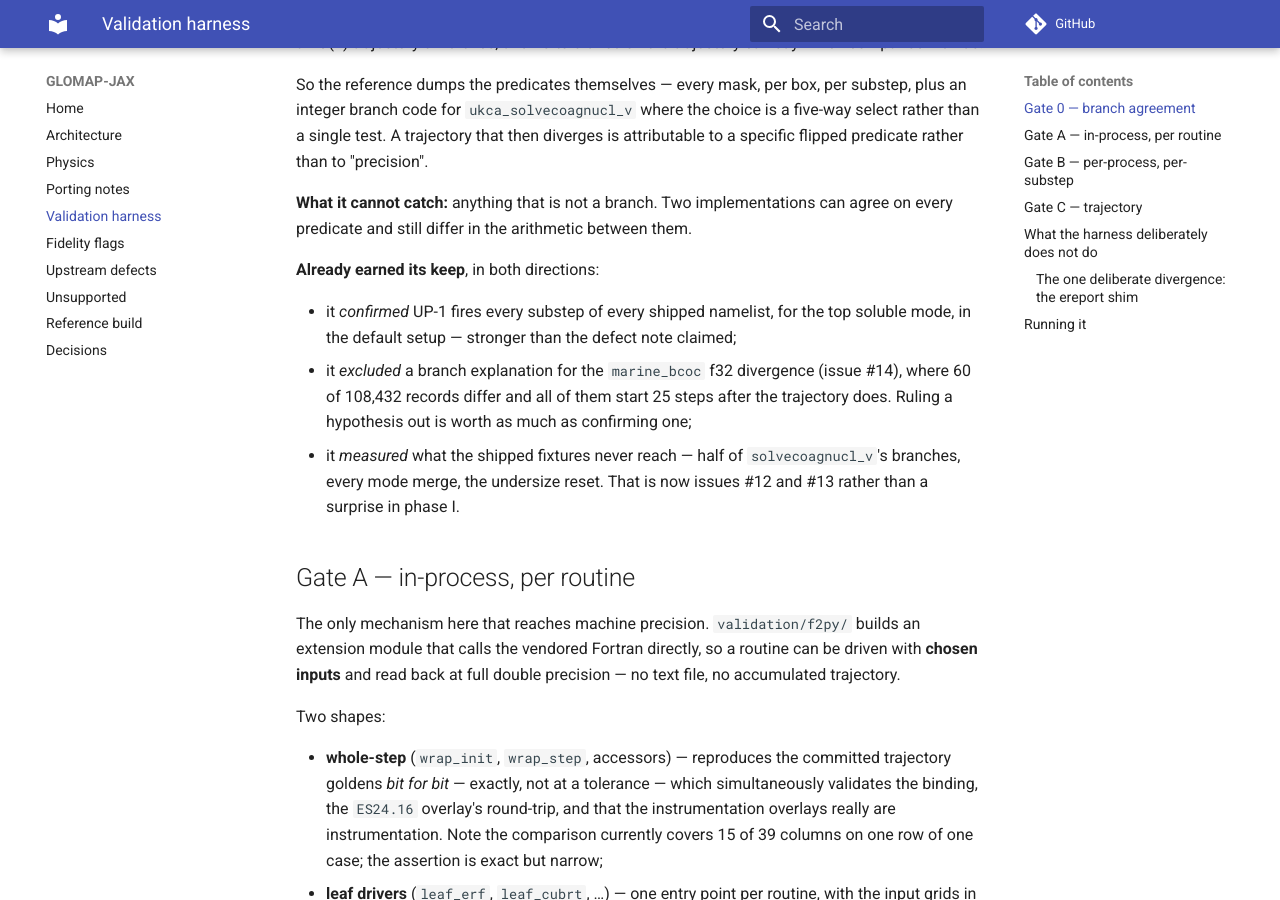
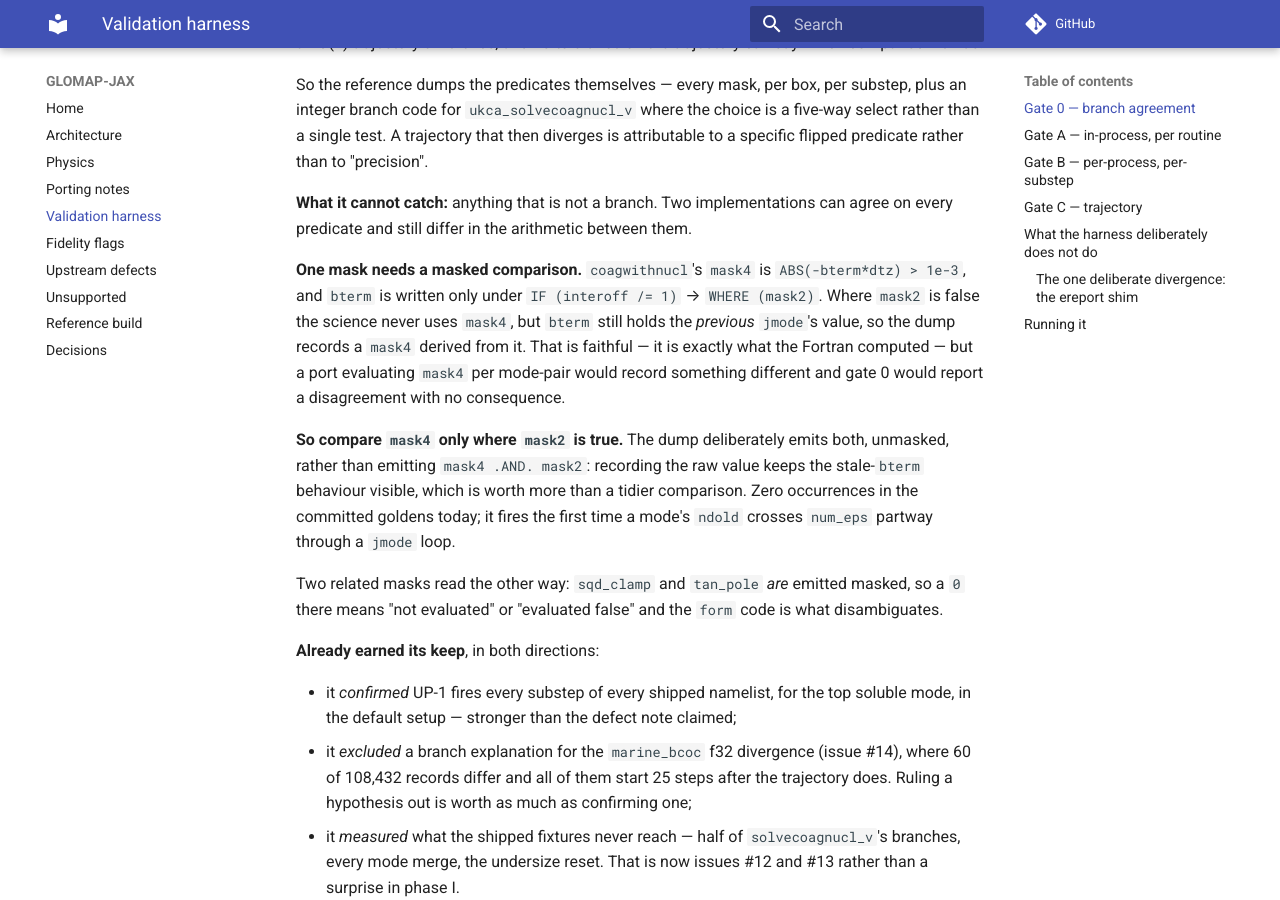
Before and after one commit to reflective-org/GLOMAP-JAX, an MkDocs documentation site: the page built from docs/harness.md, in a window 1280 px wide and 900 px high, scrolled down 824 px. Built offline with MkDocs 1.6.1 and Material for MkDocs 9.7.7, drawn with Linux system fonts in a browser that asks for light colours; comment, search, counter and statistics services are not loaded.

Commit message:
Close the additivity gate's two evasions, and the shimmed binary
The additivity gate is what permits overlays to instrument Crown Copyright
UKCA at all, so a hole in it is a hole in the whole arrangement. The phase B
review found two.

It keyed on the +++ path verbatim, so `+++ b/src/box/../ukca/ukca_conden.F90`
-- which `patch -p1` applies to src/ukca/ -- did not match `/src\/ukca\//`
and every removal in that hunk was invisible. And a file deletion puts
/dev/null on +++ with the UKCA path on ---, which was never inspected. Now
both lines are read and the path is normalised first. Verified with a
hand-made evading patch, which is now rejected by name.

Separately: stage 1 of build_f2py.sh links its own glomap_box, and on a
rebuild make finds the shimmed ereport_mod.o newer than its source, skips
it, and relinks the executable with the shim inside. That left a runnable
box model in the tree that prints "UKCA ERROR (shim, not fatal)" and writes
a complete CSV anyway -- indistinguishable at a glance from
fortran/bin/glomap_box, and nothing said not to run it. The script now
deletes it and a test asserts it stays gone.

Also documents a comparison caveat the review surfaced: coagwithnucl's
mask4 is derived from a bterm that is stale wherever mask2 is false, so it
must be compared only where mask2 is true. The dump deliberately keeps
emitting both unmasked -- recording the raw value keeps the stale-bterm
behaviour visible, which is worth more than a tidier comparison.

Co-Authored-By: Claude Opus 5 (1M context) <noreply@anthropic.com>
Claude-Session: https://claude.ai/code/session_01FG1oy8ih5kfCyXGdXL2epj

```diff
--- a/docs/harness.md
+++ b/docs/harness.md
@@ -34,6 +34,25 @@ is attributable to a specific flipped predicate rather than to "precision".
 
 **What it cannot catch:** anything that is not a branch. Two implementations can
 agree on every predicate and still differ in the arithmetic between them.
+
+**One mask needs a masked comparison.** `coagwithnucl`'s `mask4` is
+`ABS(-bterm*dtz) > 1e-3`, and `bterm` is written only under
+`IF (interoff /= 1)` → `WHERE (mask2)`. Where `mask2` is false the science never
+uses `mask4`, but `bterm` still holds the *previous* `jmode`'s value, so the
+dump records a `mask4` derived from it. That is faithful — it is exactly what
+the Fortran computed — but a port evaluating `mask4` per mode-pair would record
+something different and gate 0 would report a disagreement with no consequence.
+
+**So compare `mask4` only where `mask2` is true.** The dump deliberately emits
+both, unmasked, rather than emitting `mask4 .AND. mask2`: recording the raw
+value keeps the stale-`bterm` behaviour visible, which is worth more than a
+tidier comparison. Zero occurrences in the committed goldens today; it fires
+the first time a mode's `ndold` crosses `num_eps` partway through a `jmode`
+loop.
+
+Two related masks read the other way: `sqd_clamp` and `tan_pole` *are* emitted
+masked, so a `0` there means "not evaluated" or "evaluated false" and the
+`form` code is what disambiguates.
 
 **Already earned its keep**, in both directions:
 
```
Also changed, not shown: 3 other files.
